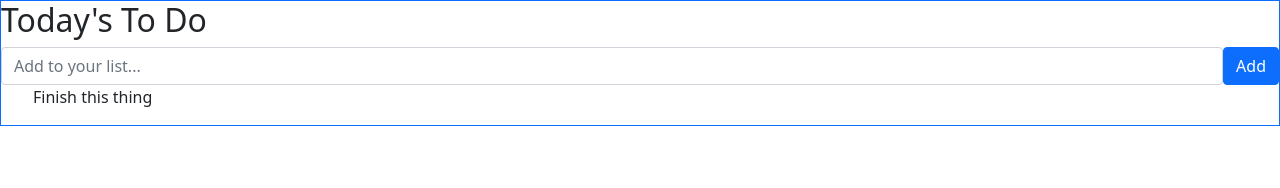
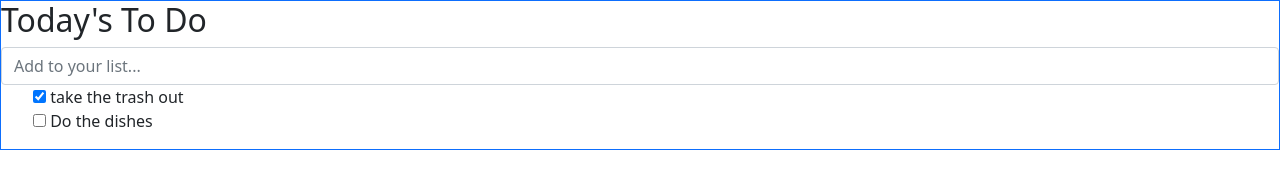
Before and after one commit to carloso0114/Todo-List-2.0, a website built with webpack: page src/index.html in a window 1280 px wide. Built offline with nearby package versions, Linux system fonts and the light colour scheme.

Commit message:
Display saved tasks in DOM. Event listener for Enter Key

```diff
--- a/src/index.html
+++ b/src/index.html
@@ -25,16 +25,12 @@
         <input
           type="text"
           class="form-control"
+          id="inputTask"
           placeholder="Add to your list..."
         />
-        <button class="add btn btn-primary font-weight-bold">Add</button>
       </div>
       <div>
-        <ul>
-          <li>
-            <p>Finish this thing</p>
-          </li>
-        </ul>
+        <ul id="taskUl"></ul>
       </div>
     </div>
   </body>
--- a/src/index.js
+++ b/src/index.js
@@ -1 +1,35 @@
 import "./style.css";
+import {Task, taskList} from "./modules/taskClass"
+
+const inputSelector=document.querySelector("#inputTask")
+const ulSelector = document.querySelector("#taskUl")
+
+const showTasks = () => {
+    ulSelector.innerHTML=""
+    taskList.forEach((e) => {
+      const li = document.createElement('li');
+      if (e.completed) {
+        li.innerHTML = `
+          <input class="checkbox" type="checkbox" id="${e.index}" checked>
+          <label class="description" for="${e.index}">${e.description}</label>
+        `;
+      } else {
+        li.innerHTML = `
+          <input class="checkbox" type="checkbox" id="${e.index}">
+          <label class="description" for="${e.index}">${e.description}</label>
+        `;
+      }
+      ulSelector.appendChild(li);
+    });
+  };
+
+  showTasks();
+
+inputSelector.addEventListener('keypress', function (e) {
+    if (e.key === 'Enter') {
+        const task = new Task(inputSelector.value);
+        taskList.push(task)
+        showTasks()
+        inputSelector.value=""
+    }
+});
--- /dev/null
+++ b/src/modules/taskClass.js
@@ -0,0 +1,20 @@
+export const taskList = [
+  {
+    description: "take the trash out",
+    completed: true,
+    index: 0,
+  },
+  {
+    description: "Do the dishes",
+    completed: false,
+    index: 1,
+  }
+];
+
+export class Task {
+  constructor(description, completed = false, index = taskList.length) {
+    this.description = description;
+    this.completed = completed;
+    this.index = index;
+  }
+}
```
Also changed, not shown: dist/index.bundle.js, dist/index.html, src/favicon.ico (deleted).
